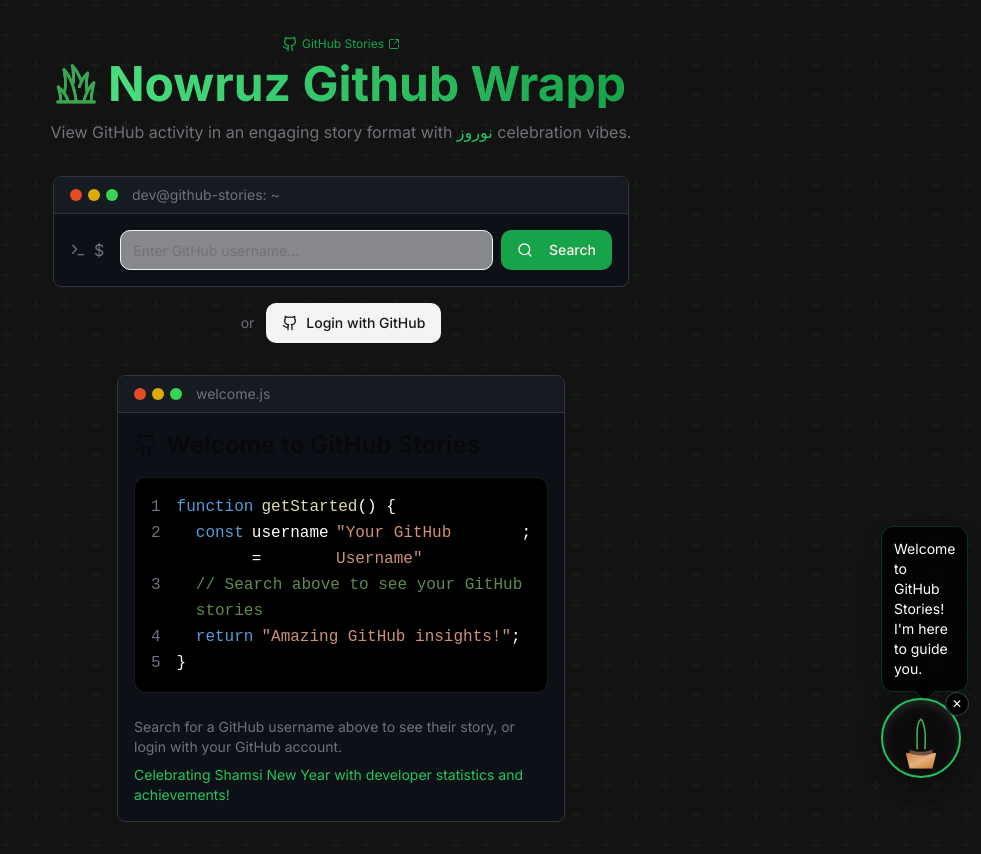
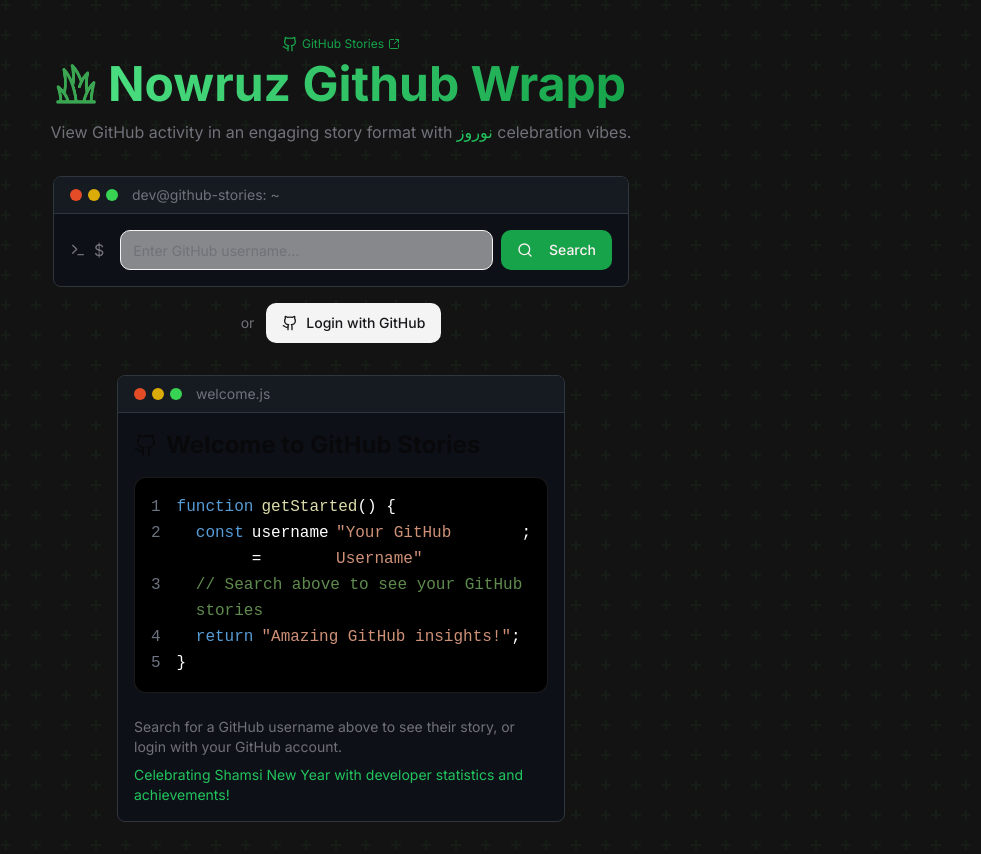
Before and after one commit to aXlireza/nowruz-github-wrapp, a Next.js app: page / in a window 1280 px wide. Shown: the whole page, without its empty margins (299-1280 px from the left). Built offline with nearby package versions, Linux system fonts and the light colour scheme.

Commit message:
removing more character context

```diff
--- a/components/performance-badge.tsx
+++ b/components/performance-badge.tsx
@@ -5,7 +5,6 @@ import { useState, useEffect } from "react"
 import { Award, Download, Sparkles, Star } from "lucide-react"
 import { Button } from "@/components/ui/button"
 import { confetti } from "@/lib/confetti"
-import { useNowruzCharacter } from "@/contexts/nowruz-character-context"
 
 interface PerformanceBadgeProps {
   score: number
@@ -14,7 +13,6 @@ interface PerformanceBadgeProps {
 
 export function PerformanceBadge({ score, username }: PerformanceBadgeProps) {
   const [isAnimating, setIsAnimating] = useState(true)
-  const { showCharacter } = useNowruzCharacter()
 
   useEffect(() => {
     const timer = setTimeout(() => {
@@ -26,20 +24,10 @@ export function PerformanceBadge({ score, username }: PerformanceBadgeProps) {
         spread: 70,
         origin: { y: 0.3 },
       })
-
-      // Show a celebrating character
-      showCharacter({
-        type: score >= 75 ? "hajiFiruz" : "goldfish",
-        mood: "celebrate",
-        message: `Congratulations ${username}! Your GitHub performance score is ${score}!`,
-        position: "bottomRight",
-        autoHide: true,
-        hideAfter: 10000,
-      })
     }, 2000)
 
     return () => clearTimeout(timer)
-  }, [score, username, showCharacter])
+  }, [score, username])
 
   const getScoreCategory = () => {
     if (score >= 90) return "Exceptional"
@@ -66,16 +54,6 @@ export function PerformanceBadge({ score, username }: PerformanceBadgeProps) {
       particleCount: 100,
       spread: 120,
       origin: { y: 0.6 },
-    })
-
-    // Show a different character
-    showCharacter({
-      type: "fire",
-      mood: "excited",
-      message: "Your badge is ready! Share it with your friends!",
-      position: "bottomLeft",
-      autoHide: true,
-      hideAfter: 6000,
     })
   }
 
--- a/contexts/auth-context.tsx
+++ b/contexts/auth-context.tsx
@@ -2,7 +2,6 @@
 
 import type React from "react"
 import { createContext, useContext, useEffect, useState } from "react"
-import { NowruzCharacterProvider } from "@/contexts/nowruz-character-context"
 
 interface AuthContextType {
   isAuthenticated: boolean
@@ -100,7 +99,7 @@ export function AuthProvider({ children }: { children: React.ReactNode }) {
 
   return (
     <AuthContext.Provider value={{ isAuthenticated, token, login, logout, error }}>
-      <NowruzCharacterProvider>{children}</NowruzCharacterProvider>
+      {children}
     </AuthContext.Provider>
   )
 }
--- a/contexts/nowruz-character-context.tsx
+++ /dev/null
@@ -1,75 +0,0 @@
-"use client"
-
-import { createContext, useContext, useState, useEffect, type ReactNode } from "react"
-import { NowruzCharacter } from "@/components/nowruz-character"
-
-type CharacterType = "hajiFiruz" | "goldfish" | "sabzeh" | "fire"
-type CharacterMood = "happy" | "excited" | "celebrate" | "idle"
-
-interface ShowCharacterOptions {
-  type?: CharacterType
-  mood?: CharacterMood
-  message?: string
-  position?: "topLeft" | "topRight" | "bottomLeft" | "bottomRight"
-  autoHide?: boolean
-  hideAfter?: number
-}
-
-interface NowruzCharacterContextType {
-  showCharacter: (options: ShowCharacterOptions) => void
-  hideCharacter: () => void
-}
-
-const NowruzCharacterContext = createContext<NowruzCharacterContextType>({
-  showCharacter: () => {},
-  hideCharacter: () => {},
-})
-
-export function NowruzCharacterProvider({ children }: { children: ReactNode }) {
-  const [characterProps, setCharacterProps] = useState<ShowCharacterOptions | null>(null)
-
-  // Show a random character on first load
-  useEffect(() => {
-    const characters: CharacterType[] = ["hajiFiruz", "goldfish", "sabzeh", "fire"]
-    const messages = [
-      "Happy Nowruz! Let's explore your GitHub activity!",
-      "Welcome to GitHub Stories! I'm here to guide you.",
-      "Nowruz Mubarak! Ready to see your coding achievements?",
-      "Jump over the fire of bugs and into a new year of coding!",
-    ]
-
-    const randomCharacter = characters[Math.floor(Math.random() * characters.length)]
-    const randomMessage = messages[Math.floor(Math.random() * messages.length)]
-
-    // Show character after a short delay
-    const timer = setTimeout(() => {
-      setCharacterProps({
-        type: randomCharacter,
-        mood: "happy",
-        message: randomMessage,
-        position: "bottomRight",
-        autoHide: true,
-        hideAfter: 8000,
-      })
-    }, 2000)
-
-    return () => clearTimeout(timer)
-  }, [])
-
-  const showCharacter = (options: ShowCharacterOptions) => {
-    setCharacterProps(options)
-  }
-
-  const hideCharacter = () => {
-    setCharacterProps(null)
-  }
-
-  return (
-    <NowruzCharacterContext.Provider value={{ showCharacter, hideCharacter }}>
-      {children}
-      {characterProps && <NowruzCharacter {...characterProps} onClose={hideCharacter} />}
-    </NowruzCharacterContext.Provider>
-  )
-}
-
-export const useNowruzCharacter = () => useContext(NowruzCharacterContext)
```
Also changed, not shown: components/story-view.tsx (+8 -6 lines).
